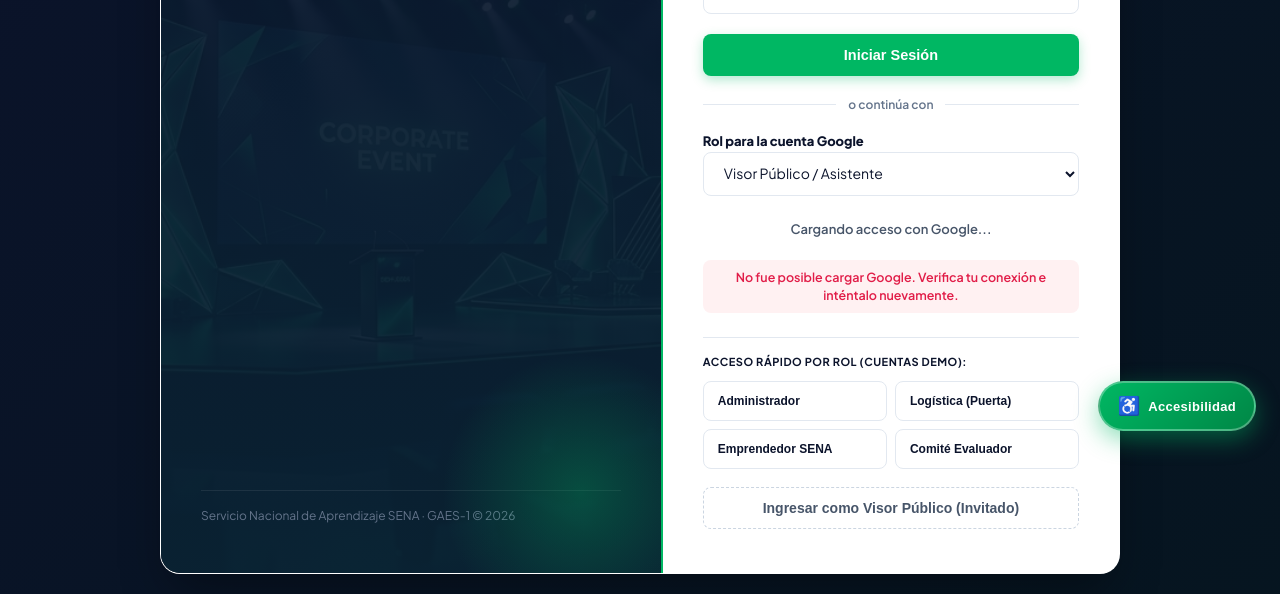
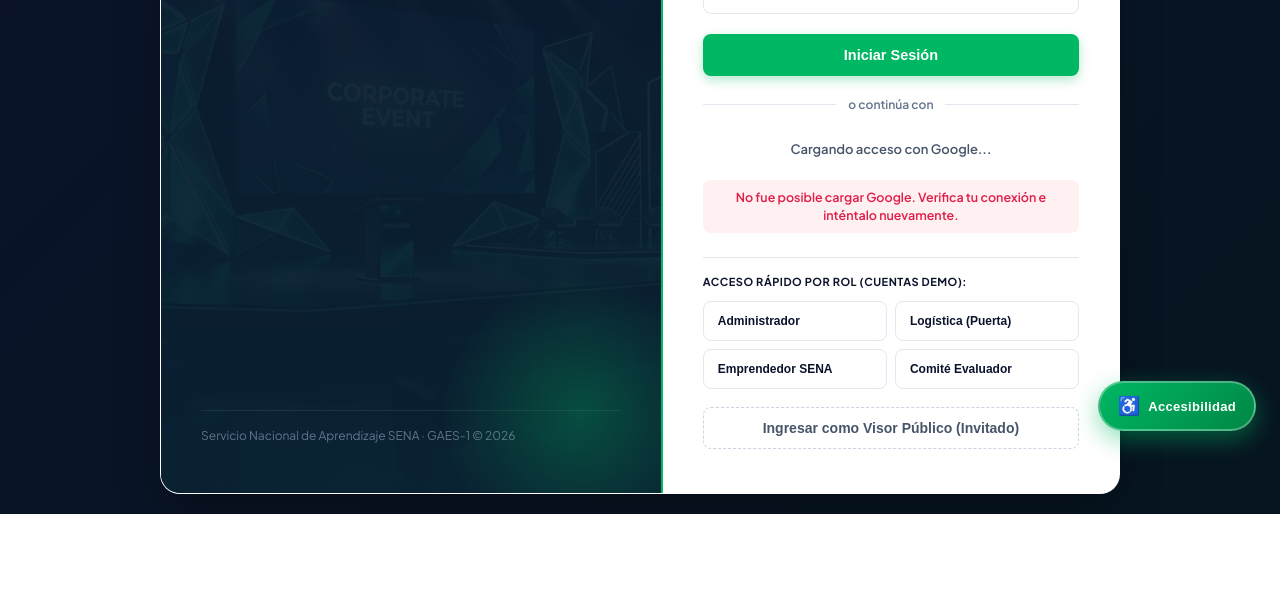
Before and after one commit to Andresin23/GAES-1-Gestion-de-eventos, a plain HTML site: page login.html in a window 1280 px wide. Shown: the part 345-939 px from the top of the page. After the commit the page ends 859 px from the top, so only its background shows below. Drawn offline with Linux system fonts and the light colour scheme.

Commit message:
Eliminar selección de roles en login

```diff
--- a/js/login.js
+++ b/js/login.js
@@ -67,7 +67,7 @@ async function procesarRegistro(event) {
   const documento = document.getElementById('reg-documento').value;
   const email = document.getElementById('reg-email').value;
   const password = document.getElementById('reg-password').value;
-  const rol = document.getElementById('reg-rol').value;
+  const rol = 'Visor Público / Asistente';
 
   try {
     const respuesta = await peticionAPI('/auth/register', {
--- a/login.html
+++ b/login.html
@@ -72,16 +72,6 @@
 
         <div class="google-auth-separator"><span>o continúa con</span></div>
         <div class="google-auth-control">
-          <div class="google-auth-role">
-            <label for="google-rol-login" class="campo-label">Rol para la cuenta Google</label>
-            <select id="google-rol-login" class="entrada-control" data-google-role>
-              <option value="Visor Público / Asistente">Visor Público / Asistente</option>
-              <option value="Emprendedor SENA">Emprendedor SENA / Fondo Emprender</option>
-              <option value="Comprador / Inversionista">Comprador / Inversionista</option>
-              <option value="Comité Evaluador">Comité Evaluador de Eventos</option>
-              <option value="Operador de Logística">Operador de Logística (Control de Aforo)</option>
-            </select>
-          </div>
           <div id="google-signin-button-login" class="google-auth-button" data-google-signin-button aria-label="Acceso con Google">
             <span class="google-auth-loading">Cargando acceso con Google...</span>
           </div>
```
